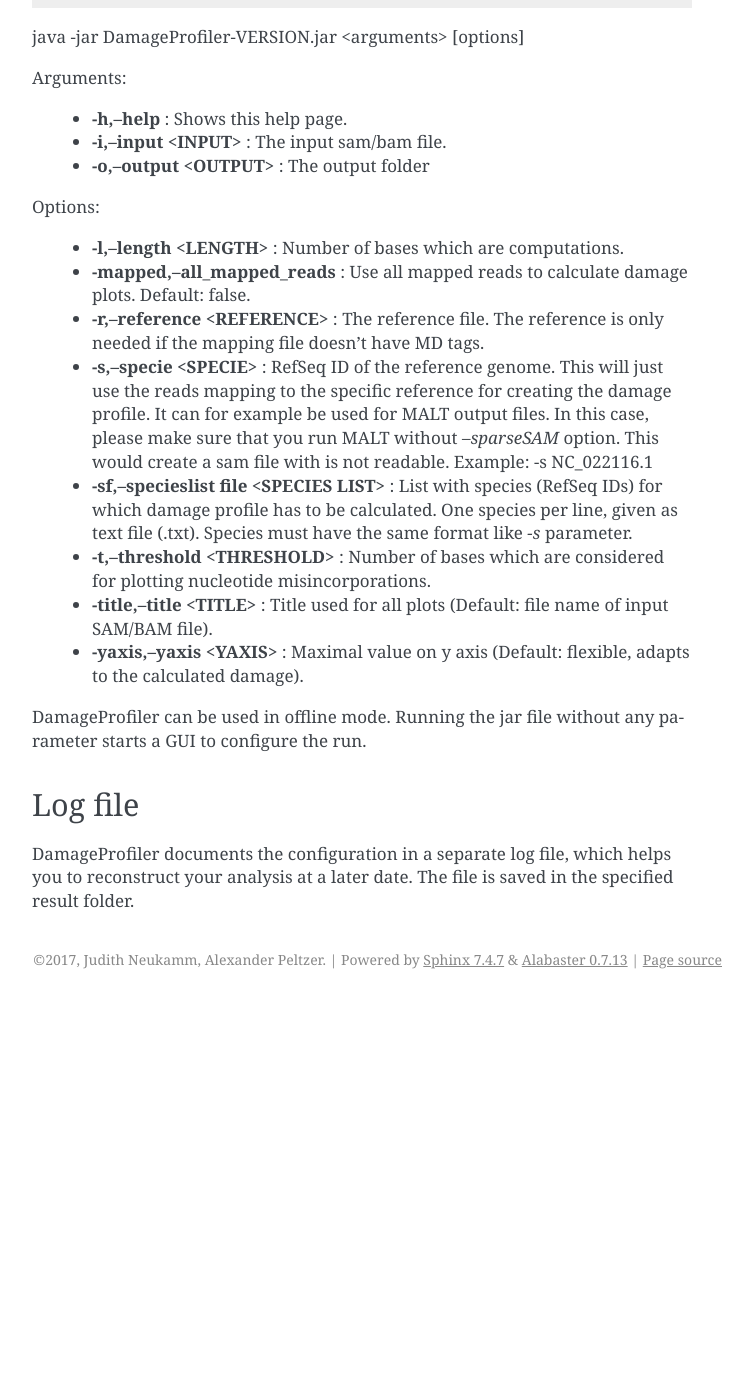
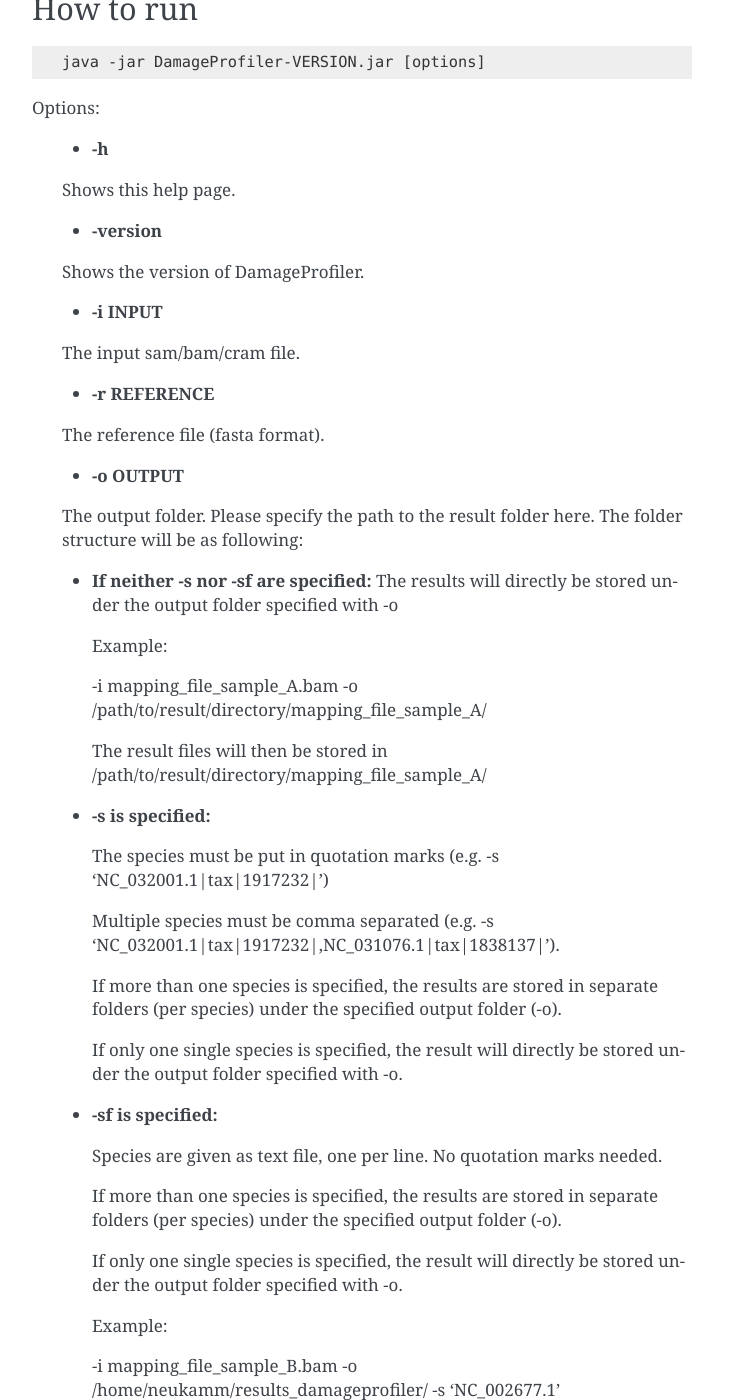
Before and after one commit to Integrative-Transcriptomics/DamageProfiler, a Sphinx documentation site: the page built from docs/contents/generalUsage.rst, in a window 1280 px wide and 1400 px high, scrolled down 466 px. Shown: the whole window, without its empty margins (388-1141 px from the left). Built offline with Sphinx 7.4.7, drawn with Linux system fonts in a browser that asks for light colours; before the commit the page ends 1465 px from its top, so only the background shows below that; some of the changed text lies outside the part shown.

Commit message:
update documentation

```diff
--- a/docs/contents/generalUsage.rst
+++ b/docs/contents/generalUsage.rst
@@ -2,49 +2,138 @@
 =============
 
 
-DamageProfiler can be used to calculate damage profiles of mapped ancient DNA reads given as SAM/BAM file and provides
-a graphical as well as text based representation.
+DamageProfiler can be used to calculate and viualize damage patterns in ancient DNA. As input, a mapping file (sam, bam, or cram format) is expected. The result is provided in both graphic and text-based representation. DamageProfiler can be used in offline mode, however, idenitfying the species name when running multi-reference mapping files is not possible.
 
 It creates
 
     * damage plots
-    * a fragment length distribution
-    * a read identity distribution
-    * a base frequency table of reference
-    * a table of different base misincorporations and their occurrences
+    * fragment length distribution
+    * edit distances (number of bases that differ between read and reference)
+    * base frequency table of reference (if reference is specified)
+    * base frequency table of input file
+    * table of different base misincorporations and their occurrences
 
 
 How to run
 ----------
 
-.. code-block:: bash
-java -jar DamageProfiler-VERSION.jar <arguments> [options]
+.. code-block:: console
+
+    java -jar DamageProfiler-VERSION.jar [options]
 
 
-Arguments:
-
-    * **-h,--help** : Shows this help page.
-    * **-i,--input <INPUT>** : The input sam/bam file.
-    * **-o,--output <OUTPUT>** : The output folder
 
 Options:
 
-    * **-l,--length <LENGTH>** : Number of bases which are computations.
-    * **-mapped,--all_mapped_reads** : Use all mapped reads to calculate damage plots. Default: false.
-    * **-r,--reference <REFERENCE>** : The reference file. The reference is only needed if the mapping file doesn't have MD tags.
-    * **-s,--specie <SPECIE>** : RefSeq ID of the reference genome. This will just use the reads mapping to the specific reference for creating the damage profile. It can for example be used for MALT output files. In this case, please make sure that you run MALT without *--sparseSAM* option. This would create a sam file with is not readable. Example: -s NC_022116.1
-    * **-sf,--specieslist file <SPECIES LIST>** : List with species (RefSeq IDs) for which damage profile has to be calculated. One species per line, given as text file (.txt). Species must have the same format like *-s* parameter.
-    * **-t,--threshold <THRESHOLD>** : Number of bases which are considered for plotting nucleotide misincorporations.
-    * **-title,--title <TITLE>** : Title used for all plots (Default: file name of input SAM/BAM file).
-    * **-yaxis,--yaxis <YAXIS>** : Maximal value on y axis (Default: flexible, adapts to the calculated damage).
+    * **-h**
+    Shows this help page.
+
+    * **-version**
+    Shows the version of DamageProfiler.
+
+    * **-i INPUT**
+    The input sam/bam/cram file.
+
+    * **-r REFERENCE**
+    The reference file (fasta format).
+
+    * **-o OUTPUT**
+    The output folder. Please specify the path to the result folder here. The folder structure will be as following:
+
+    - **If neither -s nor -sf are specified:**
+      The results will directly be stored under the output folder specified with -o
+
+      Example:
+
+      -i mapping_file_sample_A.bam -o /path/to/result/directory/mapping_file_sample_A/
+
+      The result files will then be stored in /path/to/result/directory/mapping_file_sample_A/
+
+    - **-s is specified:**
+
+      The species must be put in quotation marks (e.g. -s 'NC_032001.1|tax|1917232|')
+
+      Multiple species must be comma separated (e.g. -s 'NC_032001.1|tax|1917232|,NC_031076.1|tax|1838137|').
+
+      If more than one species is specified, the results are stored in separate folders (per species) under the specified output folder (-o).
+
+      If only one single species is specified, the result will directly be stored under the output folder specified with -o.
+
+    - **-sf is specified:**
+
+      Species are given as text file, one per line. No quotation marks needed.
+
+      If more than one species is specified, the results are stored in separate folders (per species) under the specified output folder (-o).
+
+      If only one single species is specified, the result will directly be stored under the output folder specified with -o.
+
+      Example:
+
+      -i mapping_file_sample_B.bam -o /home/neukamm/results_damageprofiler/ -s 'NC_002677.1'
+
+      The results will be stored in /home/neukamm/results_damageprofiler/mapping_file_sample_B/NC_002677.1/
+
+      -i mapping_file_sample_B.bam -o /path/to/result/directory/mapping_file_sample_B/ -s 'NC_002677.1,NC_028801.1'
+
+      The results will be stored in /path/to/result/directory/mapping_file_sample_B/NC_002677.1/ and /path/to/result/directory/mapping_file_sample_B/NC_028801.1/ and a summary pdf will be stored in /path/to/result/directory/mapping_file_sample_B/summary.pdf
+
+    * **-t THRESHOLD**
+    Number of bases which are considered for plotting nucleotide misincorporations in the damage plot. Default: 25.
+
+    * **-s SPECIES**
+    Reference sequence name (Reference NAME flag of SAM record). Depending on which database was used for mapping, this is the accession ID of the reference (i.e. NCBI accession ID). Commas within the Reference sequence name are not allowed.
+
+    * **-sf SPECIES FILE**
+    List with accession IDs of species for which damage profile has to be calculated. This file is a text file, with one species entry per line. Commas within the Reference sequence name are not allowed.
+
+    * **-l LENGTH**
+    Number of bases which are considered for frequency computations. Default: 100.
+
+    * **-title TITLE**
+    Title used for all plots. Default: input filename.
+
+    * **-yaxis_dp_max MAX_VALUE**
+    Maximal y-axis value that is visualized in the damage plot.
+
+    * **-color_c_t COLOR_C_T**
+    Color for the line representing the C to T misincoporation frequency in the damage plot. The colour should be given as hex colour code (i.e. for magenta, set #ff00ff).
+
+    * **-color_g_a COLOR_G_A**
+    Color for the line representing the G to A misincoporation frequency in the damage plot. The colour should be given as hex colour code (i.e. for magenta, set #ff00ff).
+
+    * **-color_instertions COLOR_C_T**
+    Color for the line representing base insertions in the damage plot. The colour should be given as hex colour code (i.e. for magenta, set #ff00ff).
+
+    * **-color_deletions COLOR_DELETIONS**
+    Color for the line representing base deletions in the dmage plot. The colour should be given as hex colour code (i.e. for magenta, set #ff00ff).
+
+    * **-color_other COLOR_OTHER**
+    Color for the line representing other bases misincorporations in the damage plot.  The colour should be given as hex colour code (i.e. for magenta, set #ff00ff).
+
+    * **-only_merged**
+    Use only mapped and merged (in case of paired-end sequencing) reads to calculate damage plot instead of using all mapped reads. The SAM/BAM entry must start with 'M\_', otherwise it will be skipped. Default: false
+
+    * **-sslib**
+    Single-stranded library protocol was used. Default: false. This option only highlights the C to T base misincorporations in the damage plot.
 
 
-DamageProfiler can be used in offline mode.
-Running the jar file without any parameter starts a GUI to configure the run.
+
+
+
+GUI
+-----
+
+Running the jar file without any parameter starts the GUI to configure the run:
+
+.. image:: images/DP_main.png
+   :width: 400px
+   :height: 400px
+   :align: center
+
 
 
 Log file
 --------
 
-DamageProfiler documents the configuration in a separate log file, which helps you to reconstruct your analysis at a later date.
+DamageProfiler documents the configuration in a separate log file, which helps you to reproduce your analysis at a later date.
 The file is saved in the specified result folder.
--- a/docs/index.rst
+++ b/docs/index.rst
@@ -5,6 +5,11 @@
 
 Welcome to DamageProfiler's documentation!
 ==========================================
+
+.. image:: contents/images/logo.png
+   :width: 400px
+   :height: 400px
+   :align: center
 
 This is the main DamageProfiler documentation, where you can find information about the prerequisites, the installation and the usage of this tool.
 
@@ -20,6 +25,7 @@
 
    contents/generalUsage
 
+   contents/output
 
 Indices and tables
 ==================
```
Also changed, not shown: docs/contents/installation.rst (+29 -3 lines), docs/contents/output.rst (added, +222 -0 lines), docs/contents/prerequisites.rst (+9 -10 lines), docs/contents/images/DP_main.png (added), docs/contents/images/DamagePlot.png (added), docs/contents/images/distance.png (added), docs/contents/images/length.png (added), docs/contents/images/logo.png (added).
